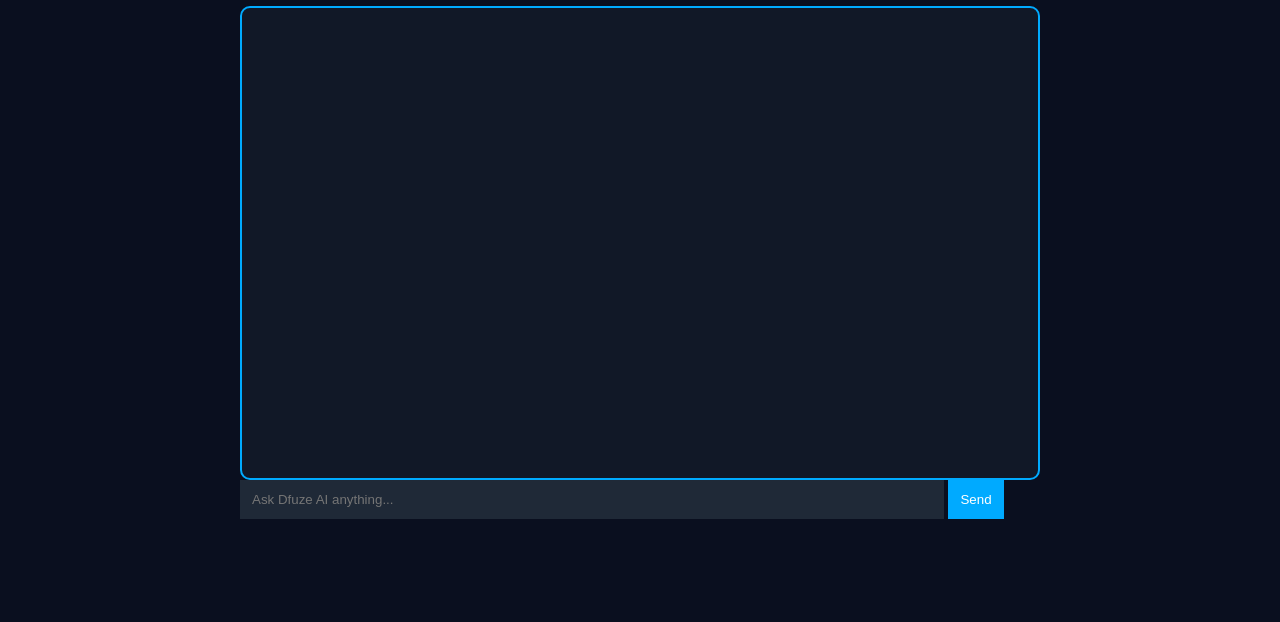
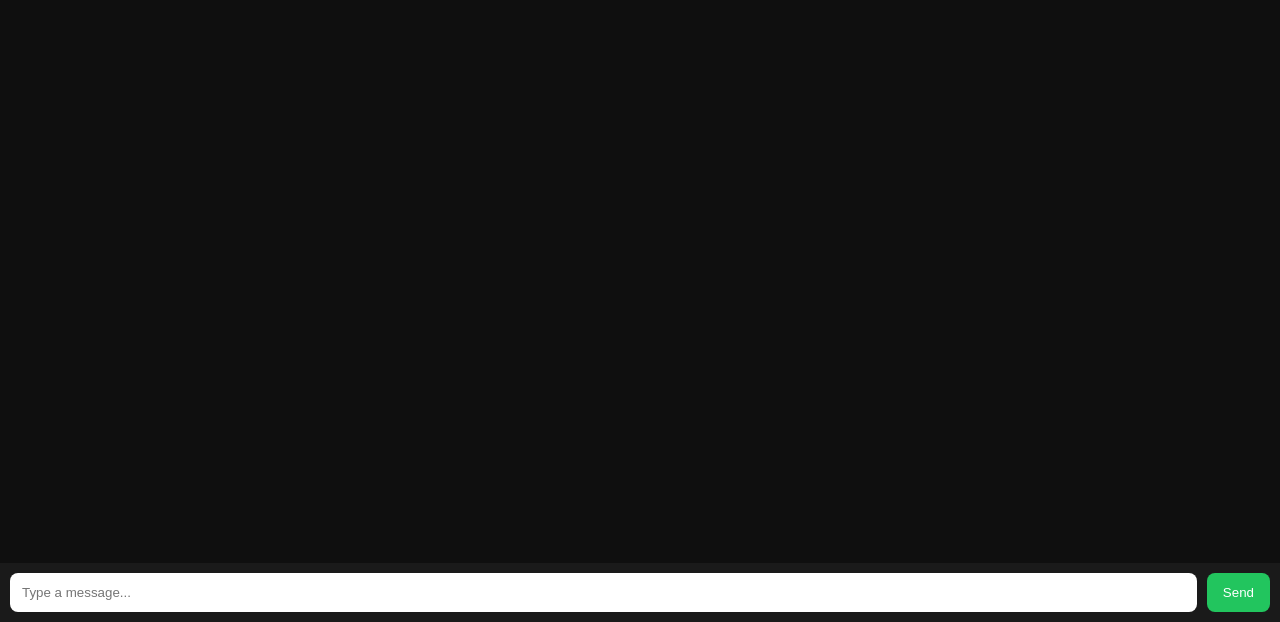
Before and after one commit to Dfuze-hack/Dfuze-AI, a plain HTML site: page index.html in a window 1280 px wide. Shown: the part 178-800 px from the top of the page. Drawn offline with Linux system fonts and the light colour scheme.

Commit message:
Update index.html

```diff
--- a/index.html
+++ b/index.html
@@ -3,87 +3,118 @@
 <head>
   <title>Dfuze AI</title>
   <style>
-body{
-background:#0a0f1f;
-font-family:Arial;
-color:white;
-display:flex;
-justify-content:center;
-align-items:center;
-height:100vh;
-margin:0;
+    body {
+      margin: 0;
+      font-family: Arial;
+      background: #0f0f0f;
+      color: white;
+      display: flex;
+      flex-direction: column;
+      height: 100vh;
     }
 
-.container{
-width:800px;
+    #chat {
+      flex: 1;
+      overflow-y: auto;
+      padding: 15px;
     }
 
-h1{
-color:#00aaff;
-text-align:center;
+    .msg {
+      max-width: 70%;
+      padding: 10px 15px;
+      margin: 8px;
+      border-radius: 12px;
+      line-height: 1.4;
+      white-space: pre-wrap;
     }
 
-#chat{
-height:450px;
-border:2px solid #00aaff;
-padding:10px;
-overflow-y:auto;
-background:#111827;
-border-radius:10px;
+    .user {
+      background: #2563eb;
+      margin-left: auto;
+      text-align: right;
     }
 
-input{
-width:85%;
-padding:12px;
-background:#1f2937;
-color:white;
-border:none;
+    .bot {
+      background: #2a2a2a;
+      margin-right: auto;
     }
 
-button{
-padding:12px;
-background:#00aaff;
-color:white;
-border:none;
-cursor:pointer;
+    #inputBox {
+      display: flex;
+      padding: 10px;
+      background: #1a1a1a;
+    }
+
+    input {
+      flex: 1;
+      padding: 12px;
+      border: none;
+      border-radius: 8px;
+      outline: none;
+    }
+
+    button {
+      margin-left: 10px;
+      padding: 12px 16px;
+      border: none;
+      border-radius: 8px;
+      background: #22c55e;
+      color: white;
+      cursor: pointer;
+    }
+
+    button:disabled {
+      background: gray;
     }
   </style>
 </head>
+
 <body>
-
-<div class="container">
-<h1>⚡ Dfuze AI ⚡</h1>
 
 <div id="chat"></div>
 
-<input id="message" placeholder="Ask Dfuze AI anything...">
-<button onclick="sendMessage()">Send</button>
+<div id="inputBox">
+  <input id="input" placeholder="Type a message..." />
+  <button id="sendBtn" onclick="send()">Send</button>
 </div>
 
 <script>
-async function sendMessage() {
-    const input = document.getElementById("message");
   const chat = document.getElementById("chat");
+  const input = document.getElementById("input");
+  const btn = document.getElementById("sendBtn");
 
-    const userMessage = input.value;
+  function addMessage(text, type) {
+    const div = document.createElement("div");
+    div.className = `msg ${type}`;
+    div.innerText = text;
+    chat.appendChild(div);
+    chat.scrollTop = chat.scrollHeight;
+  }
 
-    chat.innerHTML += `<p><b>You:</b> ${userMessage}</p>`;
+  async function send() {
+    const msg = input.value;
+    if (!msg) return;
 
+    addMessage(msg, "user");
     input.value = "";
 
-    const response = await fetch("/api/chat", {
+    btn.disabled = true;
+    addMessage("Dfuze AI is thinking...", "bot");
+
+    const res = await fetch("/api/chat", {
       method: "POST",
-        headers: {
-            "Content-Type": "application/json"
-        },
-        body: JSON.stringify({
-            message: userMessage
-        })
+      headers: { "Content-Type": "application/json" },
+      body: JSON.stringify({ message: msg })
     });
 
-    const data = await response.json();
+    const data = await res.json();
 
-    chat.innerHTML += `<p style="color:#00aaff"><b>Dfuze AI:</b> ${data.reply}</p>`;
+    // remove "thinking..."
+    chat.lastChild.remove();
+
+    addMessage(data.reply, "bot");
+
+    btn.disabled = false;
   }
 </script>
 
```
Lines whose indentation alone changed are shown as unchanged.
